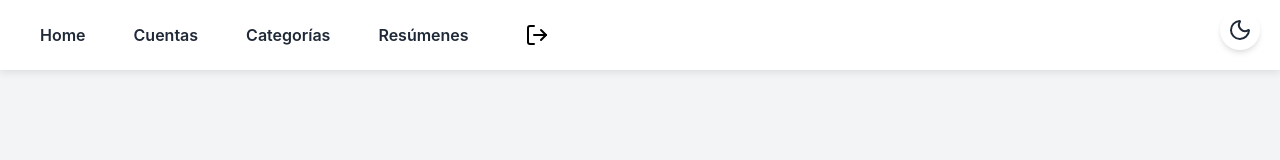
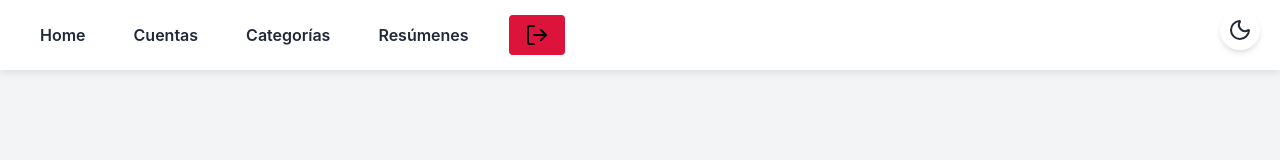
Before and after one commit to Facundo-Gordillo/MYFINANCES, a React (Vite) app: page / in a window 1280 px wide. Shown: the top 160 px of the page. Built offline with nearby package versions, Linux system fonts and the light colour scheme; no server answers; the database is empty; sample sign-in values are in the browser's storage.

Commit message:
cambio estilo boton logout

```diff
--- a/src/styles/barraLateral.css
+++ b/src/styles/barraLateral.css
@@ -61,7 +61,8 @@
 #btn_logout {
   position: absolute;
   bottom: 1rem;
-  right: 1rem; /* esquina inferior derecha */
+  right: 1rem;
+  /* esquina inferior derecha */
   background-color: transparent;
   border: none;
   border-radius: 4px;
@@ -73,6 +74,8 @@
   gap: 0.3rem;
   box-shadow: 0 2px 4px var(--box-shadow-color);
   transition: background-color 0.3s ease;
+  background-color: crimson;
+  color: var(--primary-light-color);
 }
 
 #btn_logout:hover {
@@ -91,7 +94,8 @@
     top: 0;
     left: 0;
     width: 100%;
-    height: 70px; /* altura tipo header */
+    height: 70px;
+    /* altura tipo header */
     background: var(--card-background-color);
     color: var(--text-color);
     box-shadow: 0 2px 8px var(--box-shadow-color);
@@ -100,7 +104,8 @@
     align-items: center;
     justify-content: space-between;
     padding: 0 2rem;
-    animation: none; /* sin slide desde la izquierda */
+    animation: none;
+    /* sin slide desde la izquierda */
     z-index: 1000;
   }
 
@@ -142,11 +147,12 @@
   #btn_logout {
     position: static;
     margin-left: auto;
-    background: transparent;
     box-shadow: none;
+    background-color: crimson;
+    color: var(--primary-light-color);
   }
 
   #btn_logout:hover {
-    background-color: var(--primary-light-color);
+    background-color: transparent;
   }
 }
```
